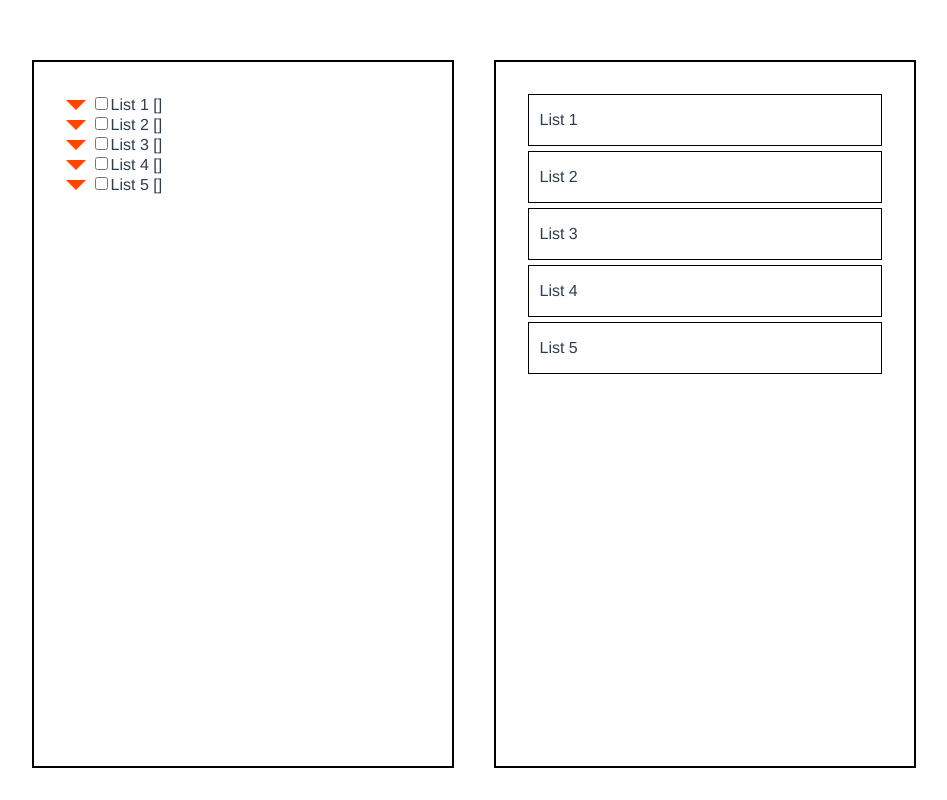
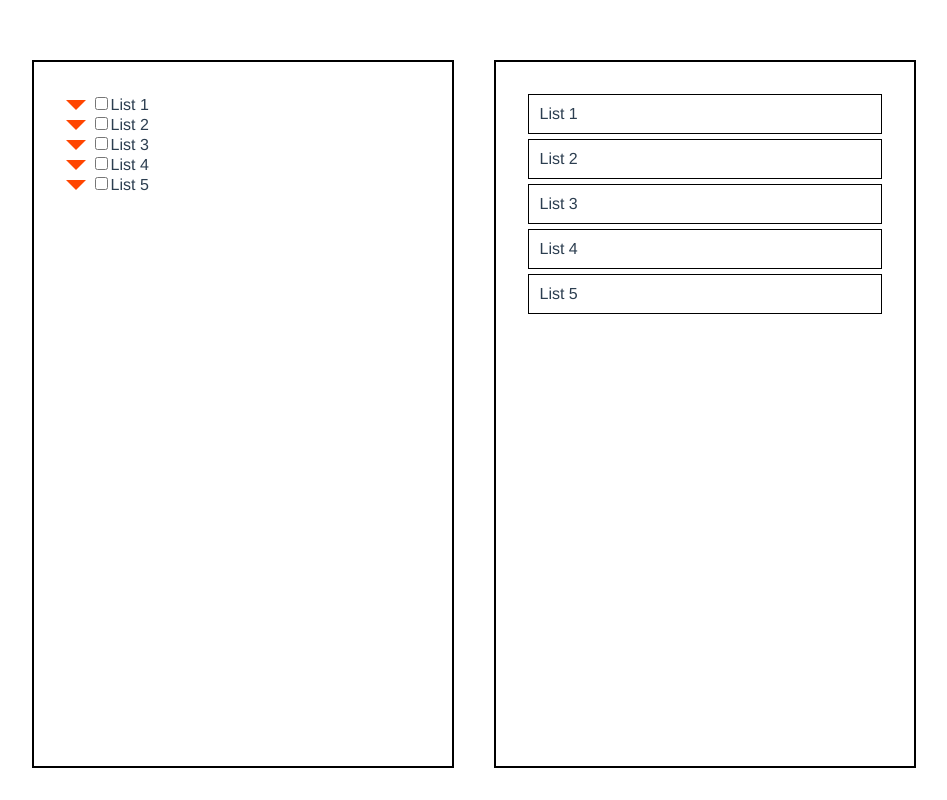
Before and after one commit to Egorius1979/procontext-testwork, a Vue app: page / in a window 1280 px wide. Shown: the whole page, without its empty margins (166-1113 px from the left). Built offline with nearby package versions, Linux system fonts and the light colour scheme.

Commit message:
сделал микс и сортировку

```diff
--- a/src/components/LeftItems.vue
+++ b/src/components/LeftItems.vue
@@ -1,10 +1,11 @@
 <template>
-  <div>
+  <div class="list-flex">
     <input type="checkbox" :value="`${parent} ${item}`" v-model="isChecked" @change="hasChosen">
     <span>{{ item }}</span>
-    <input type="color" :value="itemColor">
-    <input type="number" :value="itemAmount">
-    {{ itemAmount }} {{ itemColor }} {{ isChecked }} {{ checked }}
+    <input type="text" size="1" v-model="itemAmount" class="list-flex__item-amount" @change="setAmount">
+    <input type="color" :value="itemColor" class="list-flex__item-color">
+<!--    {{ itemAmount }}-->
+<!--    {{ itemColor }}  {{ checked }}-->
   </div>
 </template>
 
@@ -16,21 +17,47 @@ export default {
     return {
       itemAmount: Math.floor(Math.random() * 51),
       itemColor: `#${(0x1000000 + (Math.random()) * 0xffffff).toString(16).substring(1, 7)}`,
-      isChecked: []
+      isChecked: [],
+      amount: 0
     }
   },
   methods: {
     hasChosen () {
       if (this.isChecked[0]) {
         return this.$store.commit('SET_CURRENT_ITEMS',
-          { name: `${this.parent} ${this.item}`, amount: this.itemAmount, color: this.itemColor })
+          { name: `${this.parent} ${this.item}`, amount: +this.itemAmount, color: this.itemColor })
       }
       return this.$store.commit('DELETE_ITEM', `${this.parent} ${this.item}`)
+    },
+    setAmount () {
+      if (this.itemAmount <= 0) {
+        this.itemAmount = 0
+      }
+      if (this.isChecked[0]) {
+        this.$store.commit('CHANGE_AMOUNT',
+          { name: `${this.parent} ${this.item}`, amount: +this.itemAmount, color: this.itemColor })
+      }
     }
   }
 }
 </script>
 
-<style scoped>
+<style lang="scss" scoped>
 
+.list-flex {
+  display: flex;
+  align-items: center;
+
+  &__item-color {
+    border: none;
+    padding: 0;
+    background: none;
+  }
+
+  &__item-amount {
+    width: fit-content;
+    margin-left: 50%;
+    border: none;
+   }
+}
 </style>
--- a/src/components/LeftList.vue
+++ b/src/components/LeftList.vue
@@ -19,7 +19,6 @@
                   :checked="checked[0]"
       />
     </div>
-    {{checked}}
   </div>
 </template>
 
--- a/src/components/RightField.vue
+++ b/src/components/RightField.vue
@@ -4,7 +4,6 @@
                 :key="list"
                 :list="list"
     />
-
   </div>
 </template>
 
--- a/src/components/RightItems.vue
+++ b/src/components/RightItems.vue
@@ -11,20 +11,20 @@
 <script>
 export default {
   name: 'RightItems',
-  props: ['list'],
+  props: ['list', 'items'],
   data () {
     return {}
   },
   computed: {
-    items () {
-      return this.$store.state.stateOfAllItems.filter(it => it.name.includes(this.list))
-        .sort((a, b) => a.name.localeCompare(b.name))
-    }
+    // items () {
+    //   return this.$store.state.stateOfAllItems.filter(it => it.name.includes(this.list))
+    //     .sort((a, b) => a.name.localeCompare(b.name))
+    // }
   }
 }
 </script>
 
-<style lang="scss" scoped>
+<style lang="scss">
 ul {
   list-style: none;
   margin: 0;
--- a/src/components/RightList.vue
+++ b/src/components/RightList.vue
@@ -1,7 +1,18 @@
 <template>
     <div class="right-list">
-      <p>{{ list }}</p>
-      <right-items :list="list"/>
+      <div class="right-list__title-button">
+        <span>{{ list }}</span>
+        <div v-if="items.length">
+          <button v-if="!mixedItems" @click="mixItems">Перемешать</button>
+          <button v-else @click="sortItems">Сортировать</button>
+        </div>
+      </div>
+      <right-items v-if="!mixedItems" :list="list" :items="items"/>
+      <div v-else class="item-flex">
+        <ul v-for="unit in mixedItems" :key="unit.id">
+          <li :style="{width: '20px', height: '20px', background: unit.color, margin: '1px'}"/>
+        </ul>
+      </div>
     </div>
 </template>
 
@@ -11,7 +22,40 @@ import RightItems from '@/components/RightItems'
 export default {
   name: 'RightList',
   components: { RightItems },
-  props: ['list']
+  props: ['list'],
+  data () {
+    return {
+      isMixed: false
+    }
+  },
+  computed: {
+    items () {
+      return this.$store.state.stateOfAllItems.filter(it => it.name.includes(this.list))
+        .sort((a, b) => a.name.localeCompare(b.name))
+    },
+    mixedItems: {
+      get () {
+        if (this.isMixed) {
+          return this.items.reduce((acc, rec) => {
+            const itemsArray = new Array(rec.amount).fill(null)
+              .map((it, index) => ({ id: `${rec.name}${index + 1}`, color: rec.color }))
+            return [...acc, ...itemsArray]
+          }, []).sort(() => Math.random() - 0.5)
+        }
+        return null
+      },
+      set () {
+      }
+    }
+  },
+  methods: {
+    mixItems () {
+      this.isMixed = true
+    },
+    sortItems () {
+      this.isMixed = false
+    }
+  }
 }
 </script>
 
@@ -19,6 +63,21 @@ export default {
 .right-list {
   border: 1px solid black;
   margin-bottom: 5px;
-  padding-left: 10px;
+  padding: 10px;
+
+  &__title-button {
+    display: flex;
+    justify-content: space-between;
+    align-items: center;
+  }
+  button {
+    padding: 5px 7px;
+    background: #00acc1;
+    color: #fff;
+    border: none;
+    border-radius: 5px;
+    margin-bottom: 5px;
+    cursor: pointer;
+  }
 }
 </style>
--- a/src/store/index.js
+++ b/src/store/index.js
@@ -15,6 +15,9 @@ export default new Vuex.Store({
     },
     DELETE_ITEM (state, item) {
       state.stateOfAllItems = state.stateOfAllItems.filter(it => it.name !== item)
+    },
+    CHANGE_AMOUNT (state, currentAmount) {
+      state.stateOfAllItems = [...state.stateOfAllItems.filter(it => it.name !== currentAmount.name), currentAmount]
     }
   },
   actions: {},
```
